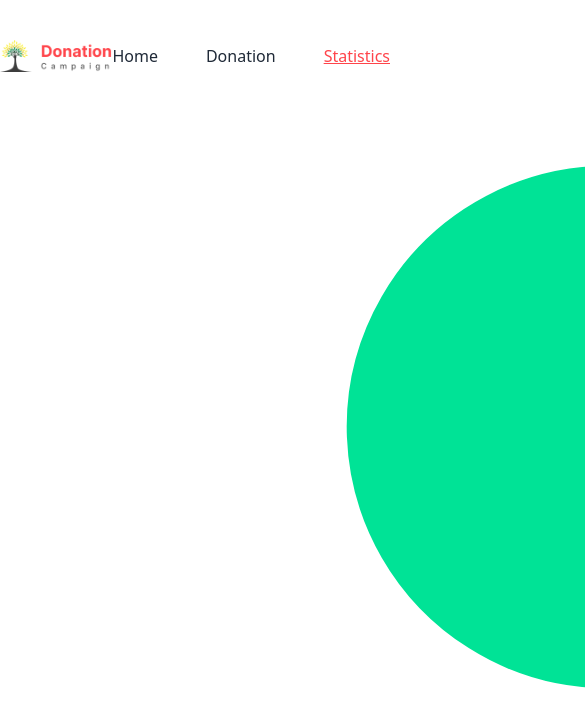
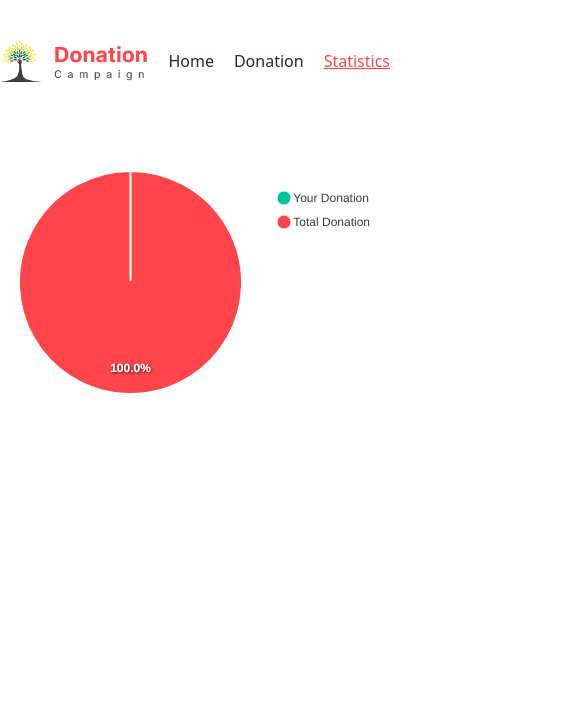
Before and after one commit to mdmasharafilhossain/donation-web, a React (Vite) app: page /statistics in a window 390 px wide. Shown: the top 726 px of the page, 585 px wide, since content can reach past the window. Built offline with nearby package versions, Linux system fonts and the light colour scheme.

Commit message:
responsive layout added for mobile and tablet device

```diff
--- a/src/Components/Cards/Cards.jsx
+++ b/src/Components/Cards/Cards.jsx
@@ -6,7 +6,7 @@ const Cards = ({cards}) => {
     return (
         <div >
 
-            <div className="container mx-auto grid  grid-cols-1 grid-cols-2 grid-cols-4 mt-20 gap-7 mb-20">
+            <div className="container mx-auto grid  grid-cols-1 md:grid-cols-2 lg:grid-cols-4 mt-20 gap-7 mb-20">
                 {
                     cards.map(card => <Card key={card.id} card={card}></Card>)
                 }
--- a/src/Components/Donation/Donation.jsx
+++ b/src/Components/Donation/Donation.jsx
@@ -25,7 +25,7 @@ const Donation = () => {
     return (
         <div className="container mx-auto mt-10">
 
-            <div className="grid grid-cols-2 gap-7">
+            <div className="grid grid-cols-1 md:grid-cols-1 lg:grid-cols-2 gap-7">
                 {
                     isShow ? donate.map(donation => <DonationDetails key={donation.id} donation={donation}></DonationDetails>) :
 
--- a/src/Components/Header/Navbar/Navbar.jsx
+++ b/src/Components/Header/Navbar/Navbar.jsx
@@ -3,14 +3,14 @@ import logo from "../../../assets/Logo.png"
 const Navbar = () => {
     return (
         <div className="container mx-auto mt-10">
-            <nav className="flex items-center  justify-between">
+            <nav className="flex items-center gap-5 justify-between">
                 <div>
                  <img src={logo} alt="" />
                 </div>
 
                 {/* This is banner text */}
                 <div className="flex ">
-                <ul className="flex gap-12">
+                <ul className="flex gap-5 md:gap-10 lg:gap-12">
                     <li>
                         <NavLink
                             to="/"
--- a/src/Components/Statistics/Statistics.jsx
+++ b/src/Components/Statistics/Statistics.jsx
@@ -18,16 +18,17 @@ const Statistics = () => {
       setlength(mydonation);
     },[])
     return (
-        <div className="container mx-auto mt-20">
+        <div className="container mx-auto mt-20 h-auto ">
 
             <React.Fragment>
 
             <Chart
             type="pie"
-            width={1345}
+            width="100%"
             height={550}
             series={length}
             options={{
+                colors:["#00C49F","#FF444A"],
                 labels :["Your Donation","Total Donation"]
             }}
             >
```
